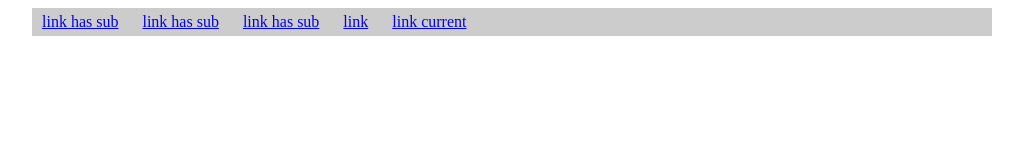
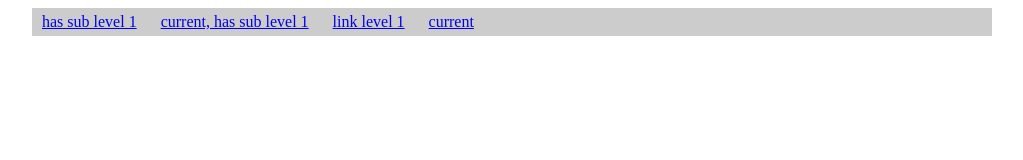
Before and after one commit to SpikeShape/accessible-dropdown-menu, a plain HTML site: page index-single.html in a window 1280 px wide. Shown: the whole page, without its empty margins (128-1151 px from the left). Drawn offline with nearby package versions, Linux system fonts and the light colour scheme.

Commit message:
[FEATURE] update example markup

```diff
--- a/index-single.html
+++ b/index-single.html
@@ -83,33 +83,10 @@
       <nav id="menu" class="nav nav-main" role="navigation" aria-label="Hauptnavigation">
         <ul class="list-unstyled nav-layer1">
           <li>
-            <a class="nav-layer-toggle" href="#link">link has sub</a>
+            <a class="nav-layer-toggle" href="#link">has sub level 1</a>
 
             <!-- Navigation Layer2-->
-            <div class="sub-menu" id="test-id">
-              <ul class="list-unstyled nav-layer2">
-                <li>
-                  <a class="nav-layer-toggle" href="#link">link</a>
-                </li>
-                <li>
-                  <a class="nav-layer-toggle" href="#link">link</a>
-                </li>
-                <li>
-                  <a class="nav-layer-toggle" href="#link">link</a>
-                </li>
-                <li>
-                  <a class="nav-layer-toggle" href="#link">link</a>
-                </li>
-              </ul>
-            </div>
-          </li>
-          <li>
-            <a class="nav-layer-toggle" href="#link">
-              link has sub
-            </a>
             <div class="sub-menu">
-
-              <!-- Navigation Layer2-->
               <ul class="list-unstyled nav-layer2">
                 <li>
                   <a class="nav-layer-toggle" href="#link">link</a>
@@ -124,30 +101,29 @@
             </div>
           </li>
           <li>
-            <a class="nav-layer-toggle" href="#link">link has sub</a>
+            <a class="nav-layer-toggle current" href="#main" aria-current="true">
+              current, has sub level 1
+            </a>
 
-            <div class="sub-menu">
+            <div class="sub-menu" id="test-id">
 
               <!-- Navigation Layer2-->
               <ul class="list-unstyled nav-layer2">
                 <li>
-                  <a class="nav-layer-toggle" href="#link">link</a>
+                  <a class="nav-layer-toggle" href="#link">link level 2</a>
                 </li>
                 <li>
-                  <a class="nav-layer-toggle" href="#link">link</a>
-                </li>
-                <li>
-                  <a class="nav-layer-toggle" href="#link">link</a>
+                  <a class="nav-layer-toggle" href="#link">link level 2</a>
                 </li>
               </ul>
             </div>
           </li>
           <li>
-            <a class="nav-layer-toggle" href="#link">link</a>
+            <a class="nav-layer-toggle" href="#link">link level 1</a>
           </li>
           <li>
-            <a class="nav-layer-toggle current" href="#main">
-              link current
+            <a class="nav-layer-toggle current" href="#main" aria-current="true">
+              current
             </a>
           </li>
         </ul>
```
Also changed, not shown: index-multiple.html (+2 -2 lines).
